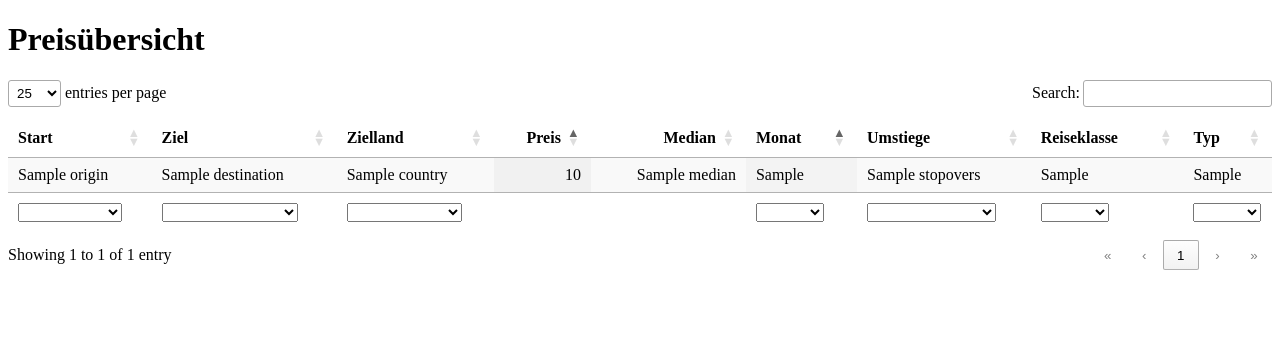
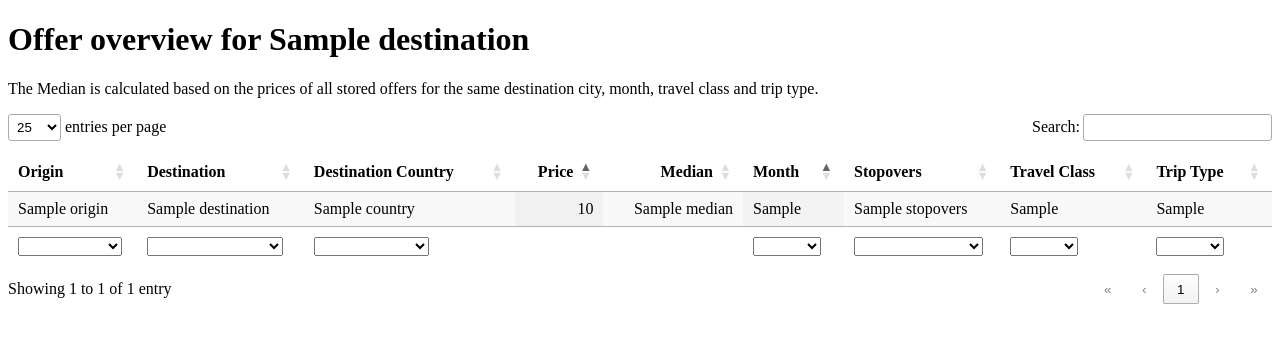
Before and after one commit to BiancaRapp/bestpricedflights, a Django app: template src/flightsearch/apps/core/templates/destination_list.html in a window 1280 px wide. Shown: the top 343 px of the page. Run offline with Django 5.2, Linux system fonts and the light colour scheme; the template is opened without the code that fills it: most values are stand-ins (such as "Sample title", 1, 10 or a date in 2020); parts of the project's set-up code (start-up, migrations or seed data) failed here and were passed over.

Commit message:
refactor: translate everything possible to english

```diff
--- a/src/flightsearch/apps/core/templates/destination_list.html
+++ b/src/flightsearch/apps/core/templates/destination_list.html
@@ -1,21 +1,24 @@
 {% extends "base.html" %}
 
-{% block title %}Preisübersicht{% endblock %}
+{% block title %}Offer overview{% endblock %}
 
 {% block content %}
-    <h1>Preisübersicht</h1>
+    <h1>Offer overview for {{ destination }}</h1>
+    <p>
+        The Median is calculated based on the prices of all stored offers for the same destination city, month, travel class and trip type.
+    </p>
     <table id="destination_list" class="display" data-order='[[3, "asc"], [5, "asc"]]'>
         <thead>
         <tr>
-            <th class="select">Start</th>
-            <th class="select">Ziel</th>
-            <th class="select">Zielland</th>
-            <th>Preis</th>
+            <th class="select">Origin</th>
+            <th class="select">Destination</th>
+            <th class="select">Destination Country</th>
+            <th>Price</th>
             <th>Median</th>
-            <th class="select">Monat</th>
-            <th class="select">Umstiege</th>
-            <th class="select">Reiseklasse</th>
-            <th class="select">Typ</th>
+            <th class="select">Month</th>
+            <th class="select">Stopovers</th>
+            <th class="select">Travel Class</th>
+            <th class="select">Trip Type</th>
         </tr>
         </thead>
 
```
Also changed, not shown: src/flightsearch/apps/core/choices.py (+8 -8 lines), src/flightsearch/apps/core/templates/home.html (+4 -4 lines), src/flightsearch/apps/core/templates/trip_list.html (+8 -8 lines), src/flightsearch/apps/core/views.py (+16 -1 lines).
